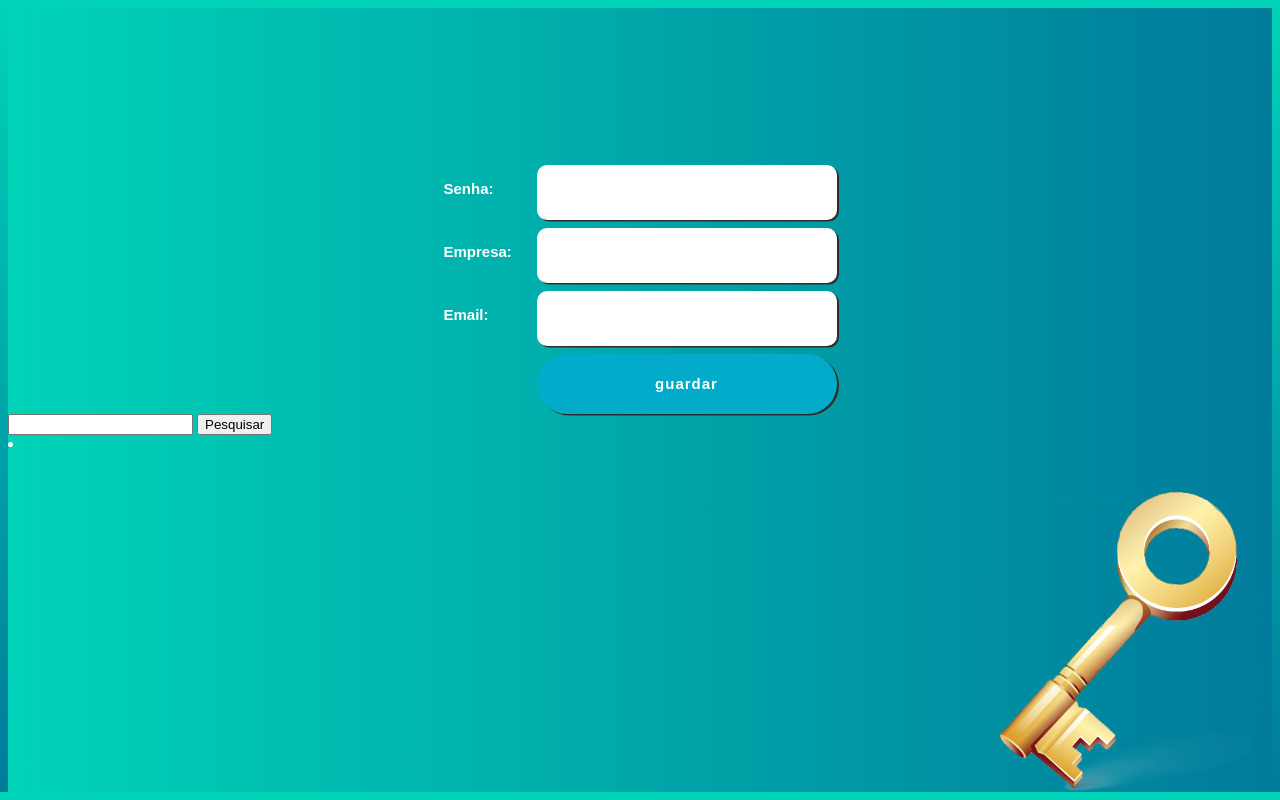
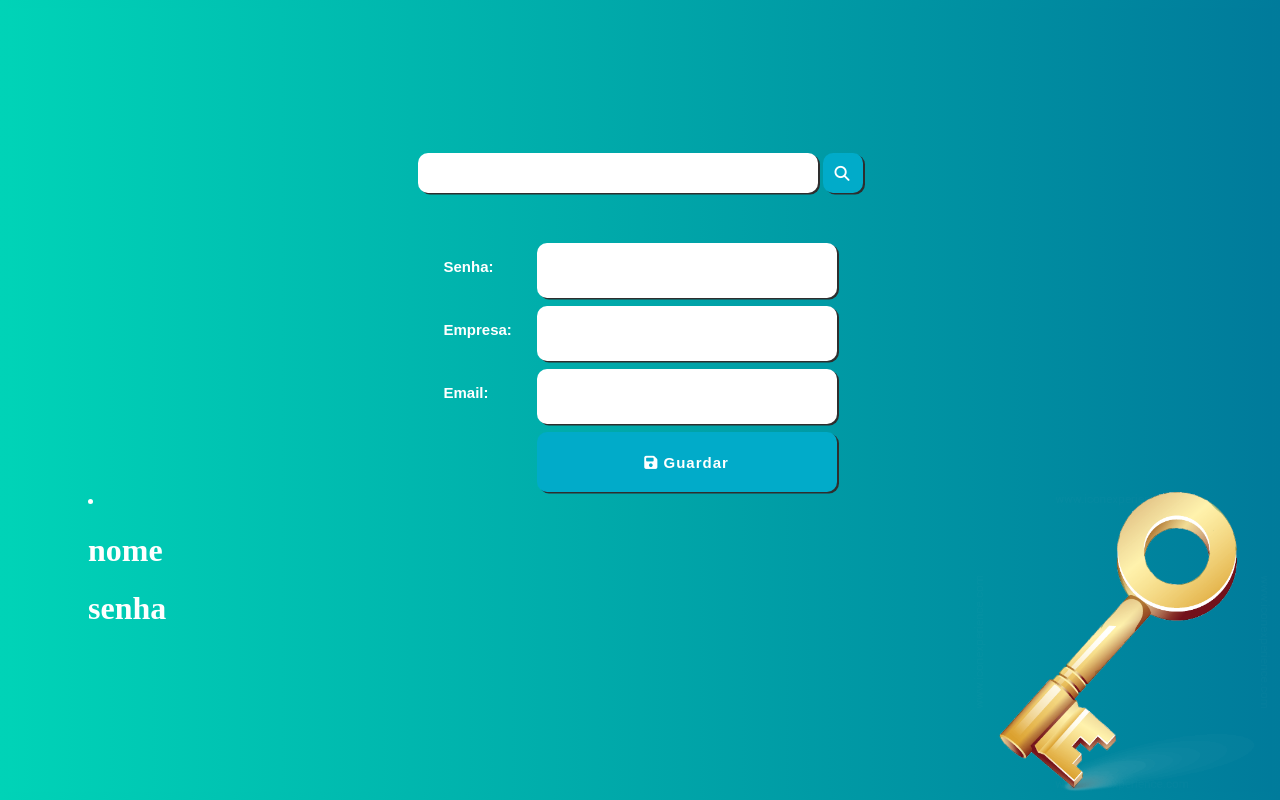
Before and after one commit to SavioHaistem/gerenciador-de-senhas, a plain HTML site: page index.html in a window 1280 px wide. Drawn offline with Linux system fonts and the light colour scheme.

Commit message:
Adicionando sistema de pesquisa de senha

```diff
--- a/gridAreas.css
+++ b/gridAreas.css
@@ -20,8 +20,8 @@
 .email {
     grid-area: email;
 }
-.nome {
-    grid-area: nome;
+.empresa {
+    grid-area: empresa;
 }
 .table {
     grid-area: table;
@@ -29,3 +29,6 @@
 .Footer {
     grid-area: Footer;
 }
+.search-table {
+    grid-area: search-table;
+}
--- a/index.html
+++ b/index.html
@@ -6,11 +6,18 @@
     <meta name="viewport" content="width=device-width, initial-scale=1.0">
     <link rel="stylesheet" href="theme.css">
     <link rel="stylesheet" href="gridAreas.css">
+
     <title> gerenciador </title>
 </head>
-<body class="grid-body">
+<body class="grid-body grid">
 
 <main class="table">
+
+    <div class="search-table grid">
+        <input type="text" class="search input-text" id="searchBar">
+        <button class="Buttons"id="searchButton" onclick="Research( getSearch() )"> <i class="fas fa-search"></i> </button>
+    </div>
+
     <div class="grid grid-table">
         <h3 class="senha"> Senha: </h3>
         <input type="password"
@@ -27,28 +34,21 @@
                 id="email-Input"
                 class="input-text inputEmail">
 
-
-        <input  type="button"
-                id="put"
-                class="Button"
-                value="guardar"
-                onclick="putLogin()">
+        <button id="put" class="Buttons Button" onclick="putLogin()"><i class="fas fa-save"></i> Guardar </button>
     </div>
 
-    <div>
-        <input type="text" class="search" id="searchBar">
-        <input type="button" class="search" id="searchButton" onclick="Research( getSearch() )" value="Pesquisar">
-    </div>
 
-    <li>
 
+    <li class="Resultado">
+        <h1 class="KeyName"> nome </h1>
+        <h1 class="KeyPassword"> senha </h1>
     </li>
 </main>
 
 <footer class="Footer">
      <img src="./images/key.png" alt="chave" id="Key-image">
 </footer>
-
+    <script src="https://kit.fontawesome.com/b3f3b1a384.js" crossorigin="anonymous"></script>
     <script src="main.js"></script>
 </body>
 </html>
--- a/main.js
+++ b/main.js
@@ -47,5 +47,7 @@ class Key {
 //Esta parte do código é usado para mostrar a senha que o usuário pesquisar
 
 function Research(item) {
-    console.log( JSON.parse(localStorage.getItem(`${item}`)) )
+    var KeySearched = JSON.parse(localStorage.getItem(`${item}`));
+    document.querySelector(".KeyName").innerHTML = `senha ${KeySearched.Assigned}:`
+    document.querySelector(".KeyPassword").innerHTML = KeySearched.Password
 }
--- a/theme.css
+++ b/theme.css
@@ -1,11 +1,7 @@
-html {
-    background-image: linear-gradient( to bottom, rgb(0, 211, 183), rgb(0, 123, 155));
-    height: 99%;
-}
- body {
+
+ body, html {
     height: 99%;
     color: rgb(255, 255, 255);
-    display: grid;
     background-image: linear-gradient( to right, rgb(0, 211, 183), rgb(0, 123, 155));
 }
 h3 {
@@ -16,14 +12,13 @@ h3 {
     display: grid;
 }
 .grid-table {
-
     justify-content: center;
     grid-template-columns: 85px 300px;
-    grid-template-rows: 55px 55px 55px 60px;
+    grid-template-rows:  55px 55px 55px 60px;
     gap: 0.5rem;
     grid-template-areas:
         "senha inputPassword"
-        "nome inputAssigned"
+        "empresa inputAssigned"
         "email inputEmail"
         ". Button"
     ;
@@ -31,9 +26,9 @@ h3 {
 
 .grid-body {
     grid-template-columns: 1fr;
-    grid-template-rows: 0.5fr 1fr 1fr;
+    grid-template-rows: 1fr 1fr 1fr;
     grid-template-areas:
-    "."
+    "search-table"
     "table"
     "Footer"
     ;
@@ -47,7 +42,7 @@ h3 {
     outline: 0;
 }
 
-.Button {
+.Buttons {
     font-size: 15px;
     box-shadow: 2px 1.5px rgb(46, 46, 46);
     color: white;
@@ -56,7 +51,7 @@ h3 {
     font-weight: bold;
     background-color: rgb(1, 171, 201);
     border-width: 0px;
-    border-radius: 50px;
+    border-radius: 10px;
     cursor: pointer;
 }
 
@@ -72,9 +67,20 @@ footer {
     justify-self: right;
 }
 
-
-
-
+li {
+    margin-left: 5rem;
+    position: absolute;
+    display: flexbox;
+    width: 200px;
+}
+.search-table {
+    margin-top: 50px;
+    margin-bottom: 50px;
+    justify-content: center;
+    grid-template-columns: 400px 40px;
+    grid-template-rows: 40px;
+    gap: 5px;
+}
 
 @media only screen and (max-width: 700px) {
     body {
@@ -98,7 +104,7 @@ footer {
         grid-template-areas:
             "senha"
             "inputPassword"
-            "nome"
+            "empresa"
             "inputAssigned"
             "email"
             "inputEmail"
@@ -108,6 +114,7 @@ footer {
 
 
     #Key-image {
+        display: flex;
         align-self: flex-end;
         bottom: 0;
         width: 200px;
@@ -117,4 +124,8 @@ footer {
     .Button {
         margin-top: 1rem;
     }
+
+    .search-table {
+        grid-template-columns: 200px 40px;
+    }
   }
```
